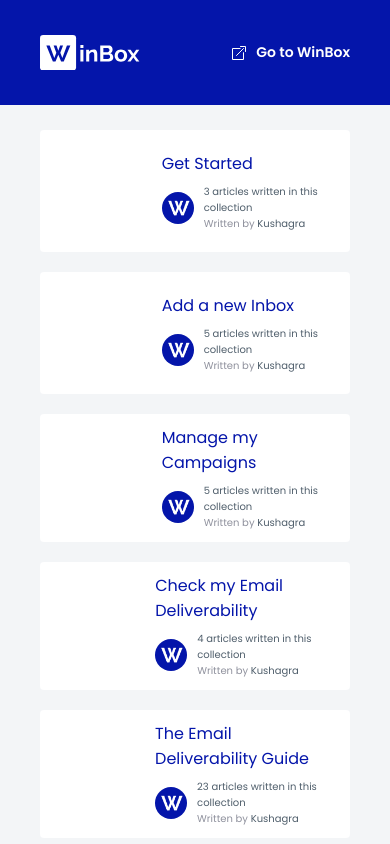
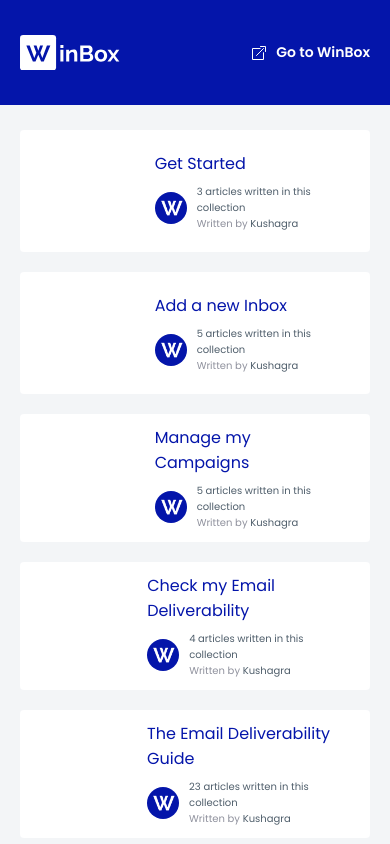
Before and after one commit to Mr-Nayra/WinboxHelp, a Next.js app: page / in a window 390 px wide. Shown: the top 844 px of the page. Built offline with nearby package versions, Linux system fonts and the light colour scheme.

Commit message:
Mobile Responsive 2

```diff
--- a/styles/Home.module.css
+++ b/styles/Home.module.css
@@ -39,3 +39,9 @@
   display: flex;
   justify-content: center;
 }
+
+@media (max-width: 480px) {
+  .container {
+    margin: 0 20px;
+  }
+}
--- a/styles/blogPage.module.css
+++ b/styles/blogPage.module.css
@@ -159,3 +159,21 @@
     display: flex;
     justify-content: center;
 }
+
+@media (max-width: 480px) {
+    .container {
+        margin: 0 20px;
+    }
+
+    .main {
+        padding: 25px 10px;
+    }
+
+    .container2 {
+        padding: 20px;
+    }
+
+    .division {
+        padding: 20px;
+    }
+}
--- a/styles/heirarchy.module.css
+++ b/styles/heirarchy.module.css
@@ -154,3 +154,21 @@
     display: flex;
     justify-content: center;
 }
+
+@media (max-width: 480px) {
+    .container {
+        margin: 0 20px;
+    }
+
+    .main {
+        padding: 25px 10px;
+    }
+
+    .container2 {
+        padding: 20px;
+    }
+
+    .division {
+        padding: 20px;
+    }
+}
```
